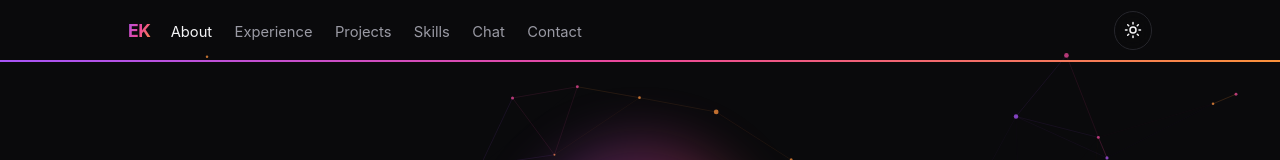
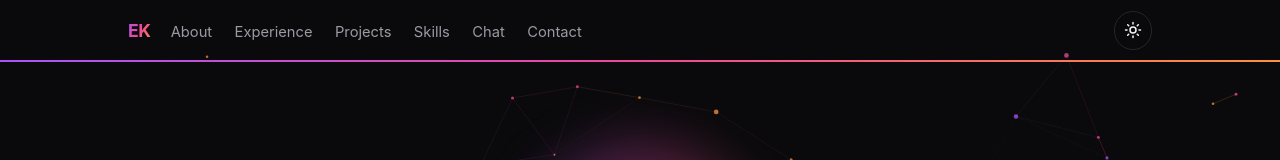
Before and after one commit to emilex330/Emil-Kozicki-Portfolio, a React (Vite) app in the folder frontend/: page / in a window 1280 px wide. Shown: the top 160 px of the page. Built offline with nearby package versions, Linux system fonts and the light colour scheme; no server answers.

Commit message:
Use native navbar scrolling

```diff
--- a/frontend/src/components/Nav.jsx
+++ b/frontend/src/components/Nav.jsx
@@ -21,8 +21,8 @@ function Nav() {
   })
 
   useEffect(() => {
-    const sections = LINKS
-      .map((link) => document.querySelector(link.href))
+    const sections = ['#top', ...LINKS.map((link) => link.href)]
+      .map((selector) => document.querySelector(selector))
       .filter(Boolean)
 
     const observer = new IntersectionObserver(
@@ -32,7 +32,8 @@ function Nav() {
           .sort((a, b) => a.boundingClientRect.top - b.boundingClientRect.top)
 
         if (visibleSections.length > 0) {
-          setActiveSection(visibleSections[0].target.id)
+          const section = visibleSections[0].target
+          setActiveSection(section.id === 'top' ? null : section.id)
         }
       },
       {
@@ -51,7 +52,12 @@ function Nav() {
   return (
     <header className={`nav${scrolled ? ' nav--solid' : ''}`}>
       <nav className="nav__inner" aria-label="Main">
-        <a className="nav__brand" href="#top">EK</a>
+        <a
+          className="nav__brand"
+          href="#top"
+        >
+          EK
+        </a>
 
         <ul className="nav__links">
           {LINKS.map((link) => (
```
